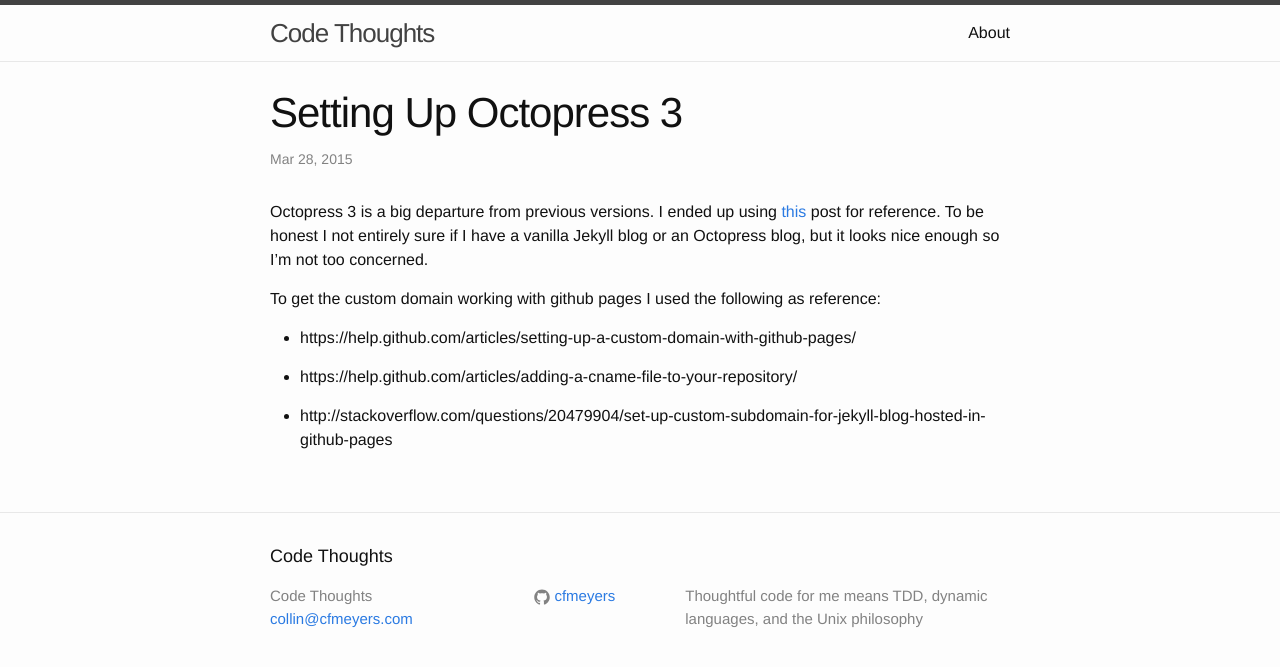
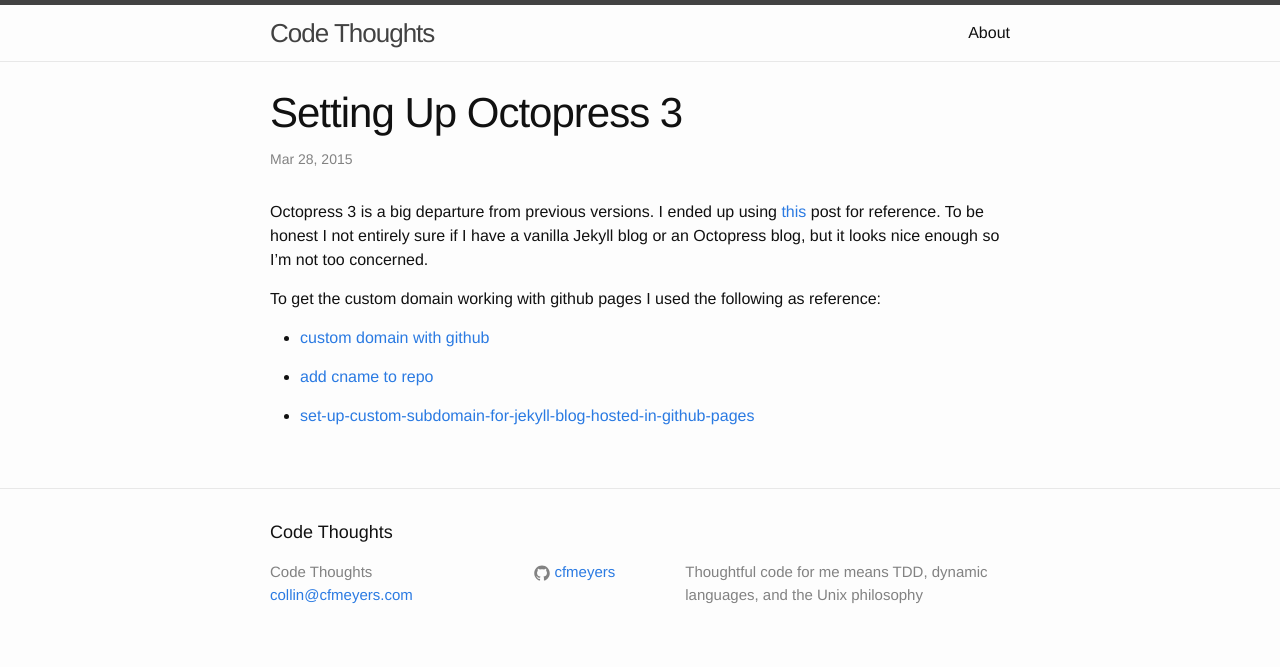
Before and after one commit to cfmeyers/cfmeyers.github.io, a Jekyll site: the page built from _posts/2015-03-28-setting-up-octopress-3.markdown, in a window 1280 px wide. Shown: the top 667 px of the page. Built offline with Jekyll 4.4.1, drawn with Linux system fonts in a browser that asks for light colours; some of the changed lines change nothing that is shown.

Commit message:
fix links in set up octopress post

```diff
--- a/_posts/2015-03-28-setting-up-octopress-3.markdown
+++ b/_posts/2015-03-28-setting-up-octopress-3.markdown
@@ -8,8 +8,8 @@
 
 To get the custom domain working with github pages I used the following as reference:
 
--  https://help.github.com/articles/setting-up-a-custom-domain-with-github-pages/
+-  [custom domain with github](https://help.github.com/articles/setting-up-a-custom-domain-with-github-pages/)
 
--  https://help.github.com/articles/adding-a-cname-file-to-your-repository/
+-  [add cname to repo](https://help.github.com/articles/adding-a-cname-file-to-your-repository/)
 
--  http://stackoverflow.com/questions/20479904/set-up-custom-subdomain-for-jekyll-blog-hosted-in-github-pages
+-  [set-up-custom-subdomain-for-jekyll-blog-hosted-in-github-pages](http://stackoverflow.com/questions/20479904/set-up-custom-subdomain-for-jekyll-blog-hosted-in-github-pages)
```
